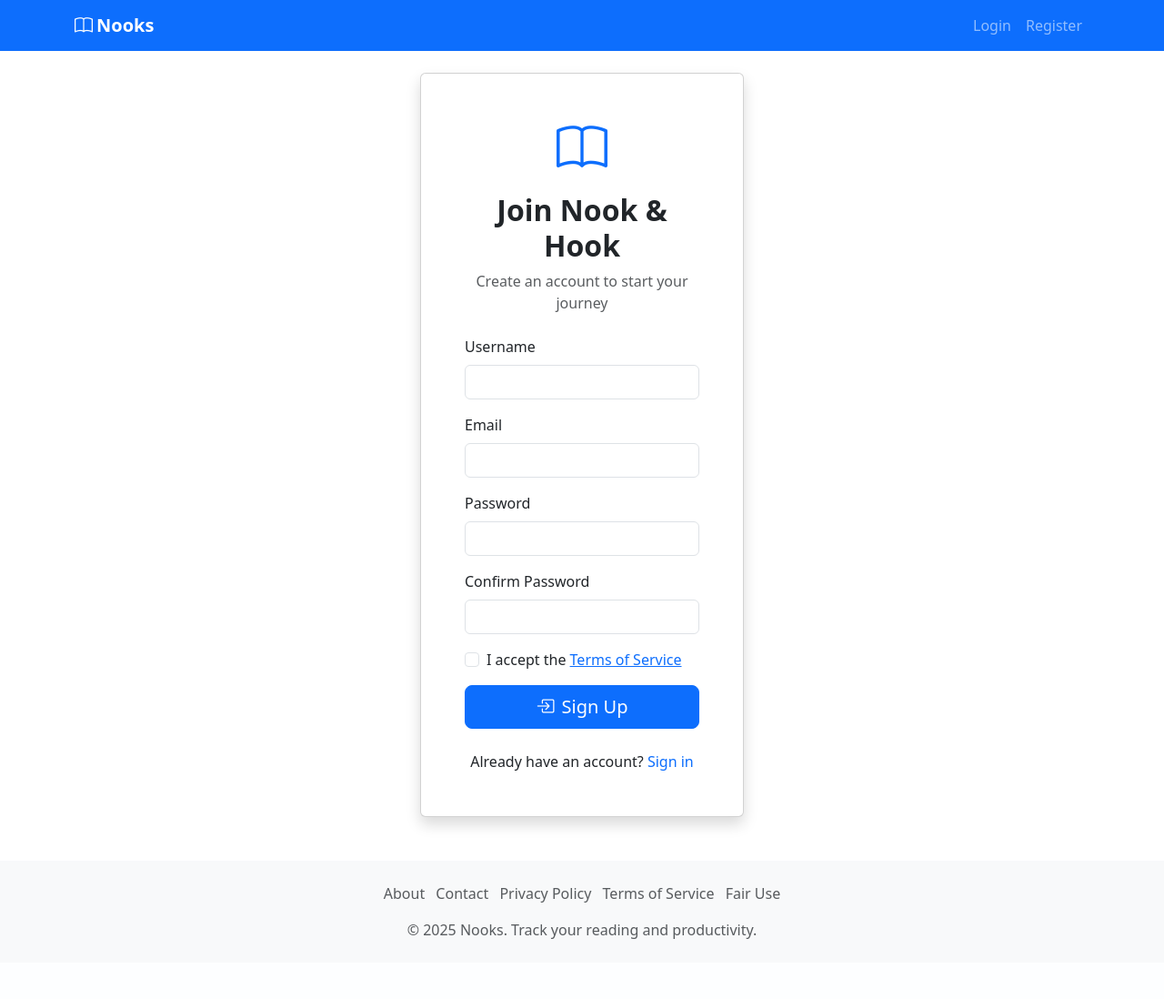
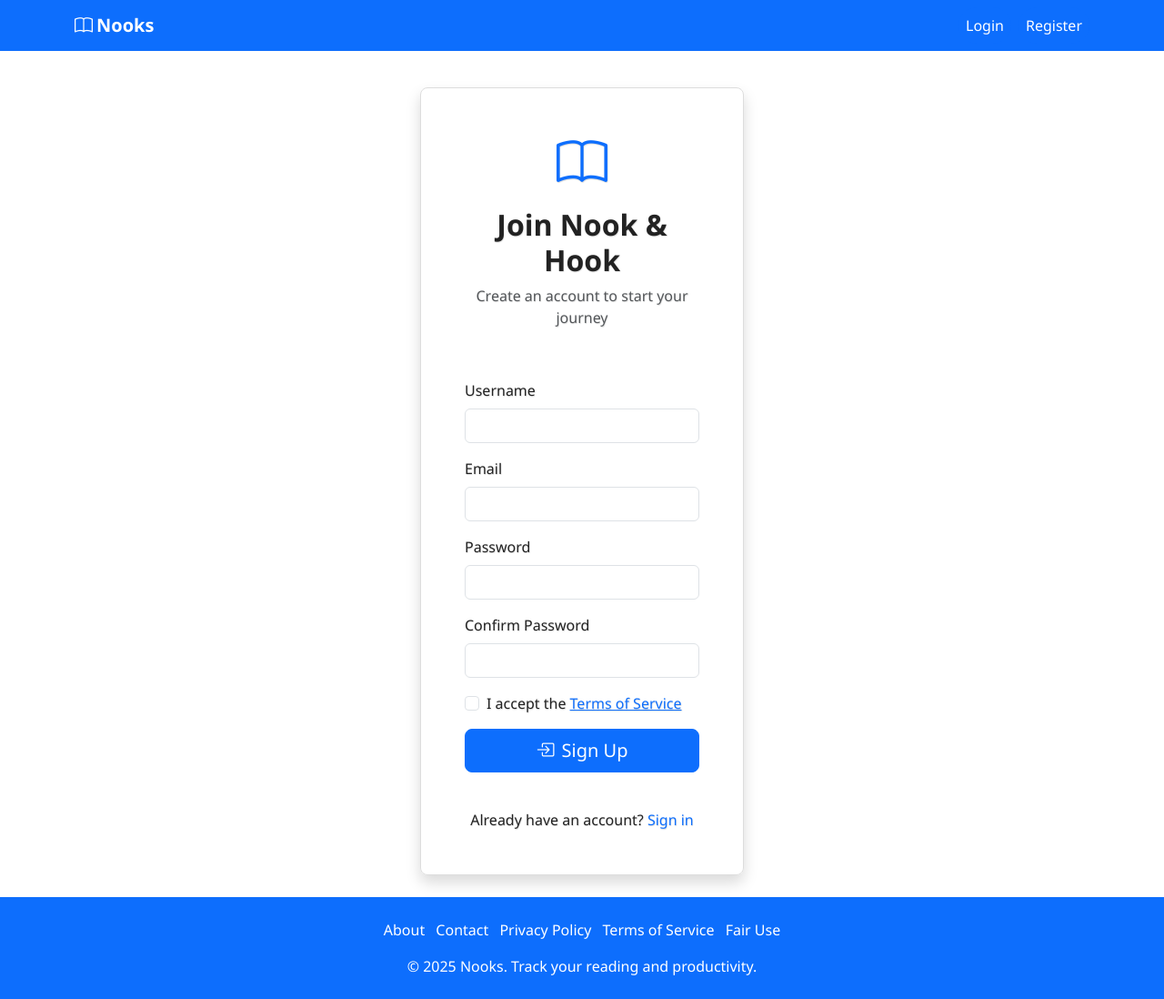
Before and after one commit to nooksandhook-ux/ENHANCED_SOCIALS, a Flask app: page /auth/register in a window 1280 px wide. Shown: the whole page at 91% size. Before the commit the page ends 1032 px from the top, so only its background shows below. Run offline with Flask 3, Linux system fonts and the light colour scheme; some libraries are stand-ins or nearby versions.

Commit message:
Update base.html

```diff
--- a/nooks/templates/base.html
+++ b/nooks/templates/base.html
@@ -15,8 +15,8 @@
     <link rel="apple-touch-icon" href="{{ url_for('static', filename='icons/icon-192x192.png') }}">
 
     <!-- Custom CSS -->
-    <link href="{{ url_for('static', filename='css/style.css') }}" rel="stylesheet">
     <link href="{{ url_for('static', filename='css/themes.css') }}" rel="stylesheet">
+    <link href="{{ url_for('static', filename='css/styles.css') }}" rel="stylesheet">
 
     {% block extra_head %}{% endblock %}
 </head>
@@ -126,26 +126,26 @@
     </main>
 
     <!-- Footer -->
-    <footer class="bg-light py-4 mt-5">
+    <footer class="bg-primary text-white py-4">
         <div class="container text-center">
             <ul class="list-inline mb-3">
                 <li class="list-inline-item">
-                    <a href="{{ url_for('general.about') }}" class="text-muted text-decoration-none">About</a>
+                    <a href="{{ url_for('general.about') }}" class="text-white text-decoration-none">About</a>
                 </li>
                 <li class="list-inline-item">
-                    <a href="{{ url_for('general.contact') }}" class="text-muted text-decoration-none">Contact</a>
+                    <a href="{{ url_for('general.contact') }}" class="text-white text-decoration-none">Contact</a>
                 </li>
                 <li class="list-inline-item">
-                    <a href="{{ url_for('general.privacy') }}" class="text-muted text-decoration-none">Privacy Policy</a>
+                    <a href="{{ url_for('general.privacy') }}" class="text-white text-decoration-none">Privacy Policy</a>
                 </li>
                 <li class="list-inline-item">
-                    <a href="{{ url_for('general.terms') }}" class="text-muted text-decoration-none">Terms of Service</a>
+                    <a href="{{ url_for('general.terms') }}" class="text-white text-decoration-none">Terms of Service</a>
                 </li>
                 <li class="list-inline-item">
-                    <a href="{{ url_for('general.fair_use') }}" class="text-muted text-decoration-none">Fair Use</a>
+                    <a href="{{ url_for('general.fair_use') }}" class="text-white text-decoration-none">Fair Use</a>
                 </li>
             </ul>
-            <p class="mb-0 text-muted">&copy; 2025 Nooks. Track your reading and productivity.</p>
+            <p class="mb-0">&copy; 2025 Nooks. Track your reading and productivity.</p>
         </div>
     </footer>
 
@@ -157,7 +157,7 @@
 
     {% block extra_scripts %}{% endblock %}
 
-    <!--Start of Tawk.to Script-->
+    <!-- Start of Tawk.to Script -->
     <script type="text/javascript">
     var Tawk_API=Tawk_API||{}, Tawk_LoadStart=new Date();
     (function(){
@@ -169,6 +169,6 @@
     s0.parentNode.insertBefore(s1,s0);
     })();
     </script>
-    <!--End of Tawk.to Script-->
+    <!-- End of Tawk.to Script -->
 </body>
 </html>
```
